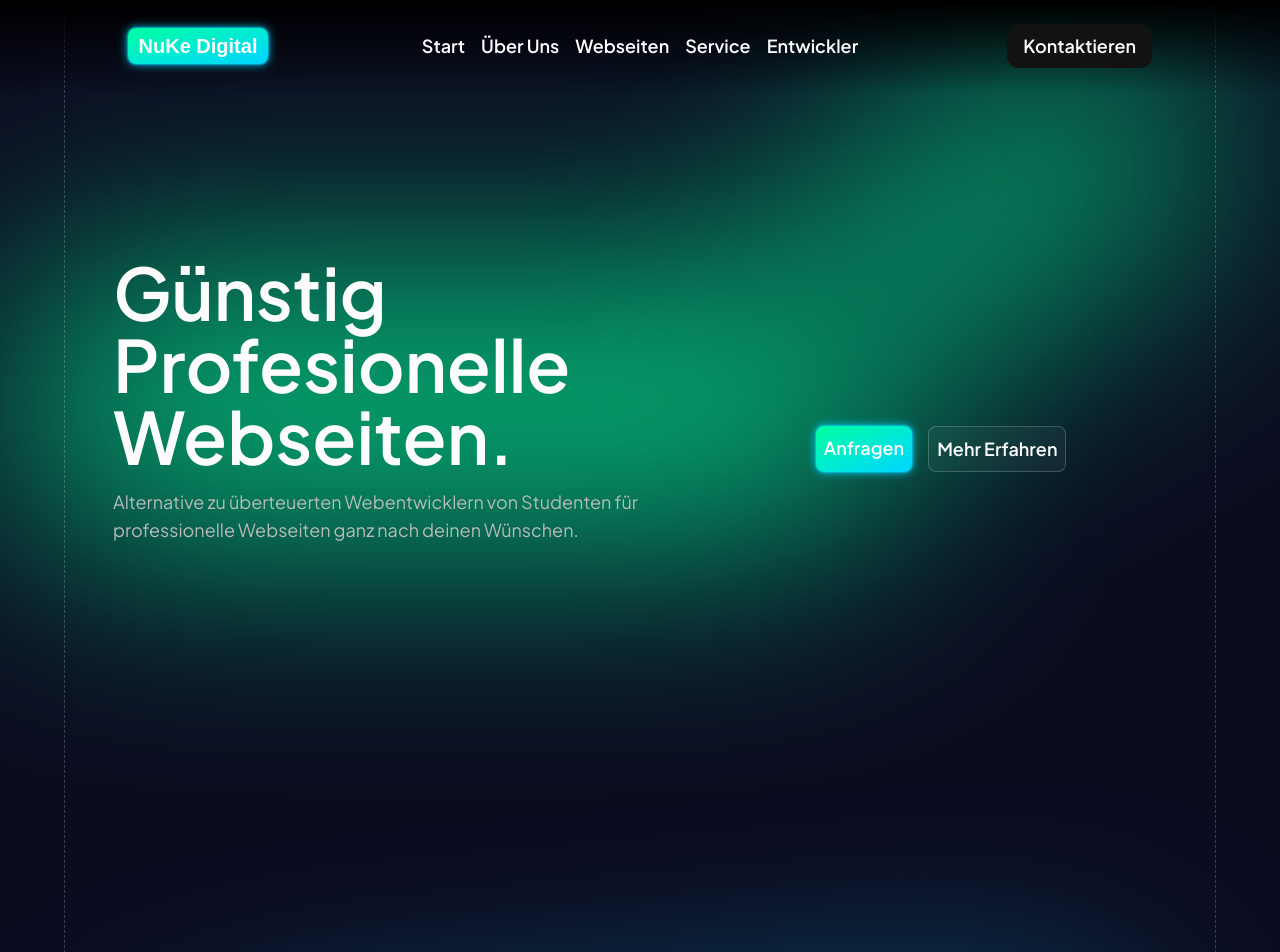
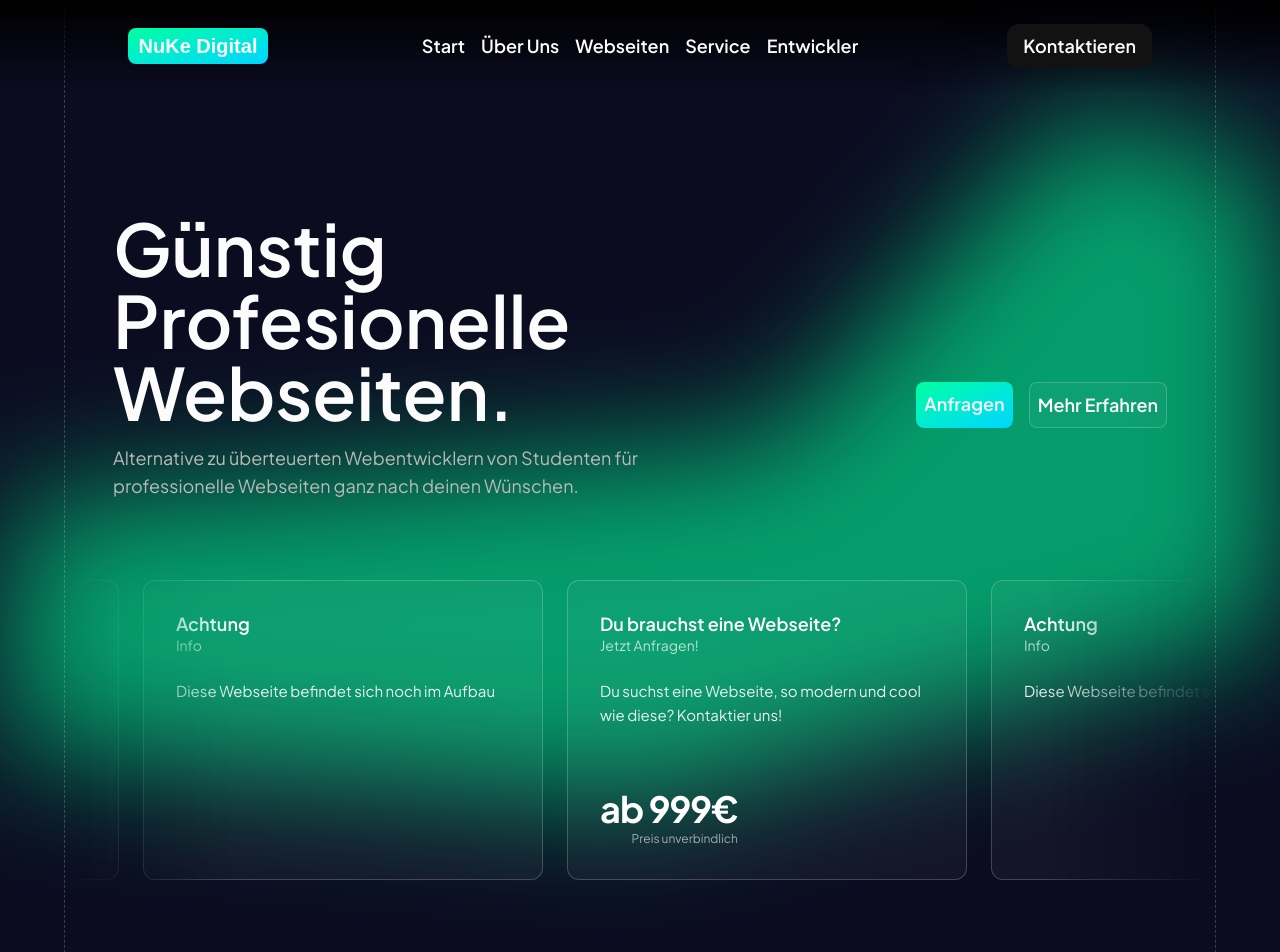
Before and after one commit to Nuke-Digital/nuke-digital, a React (Vite) app in the folder frontend/: page / in a window 1280 px wide. Shown: the top 952 px of the page. Built offline with nearby package versions, Linux system fonts and the light colour scheme.

Commit message:
Card Carousell and blur improve

```diff
--- a/frontend/src/components/Logo.tsx
+++ b/frontend/src/components/Logo.tsx
@@ -6,10 +6,6 @@ export default function Logo({isExpanded}: {isExpanded: boolean}) {
        id='logo'
        href='/'
         initial={false}
-        style={{boxShadow:
-             `0 0 2px #00D4FF,
-              0 0 2px #00D4FF,
-              0 0 10px #00D4FF`}}
         className='p-1 text-xl bg-linear-to-br from-primary to-secondary rounded-lg flex justify-center items-center'
         animate={{
           width: isExpanded ? '140px':'36px'
--- /dev/null
+++ b/frontend/src/components/cardCarousell.tsx
@@ -0,0 +1,134 @@
+import { motion, useAnimationControls } from "framer-motion";
+import { useEffect, useRef, useState } from "react";
+
+interface Testimonial {
+  name: string;
+  role: string;
+  quote: string;
+  score: string;
+  underscore: string;
+}
+
+const testimonials: Testimonial[] = [
+  {
+    name: "Du brauchst eine Webseite?",
+    role: "Jetzt Anfragen!",
+    quote: "Du suchst eine Webseite, so modern und cool wie diese?\nKontaktier uns!",
+    score: "ab 999€",
+    underscore: "Preis unverbindlich"
+  },
+  {
+    name: "Achtung",
+    role: "Info",
+    quote: "Diese Webseite befindet sich noch im Aufbau",
+    score: "",
+    underscore: ""
+  },
+];
+
+interface CardProps {
+  t: Testimonial;
+}
+
+function Card({ t }: CardProps) {
+  return (
+    <div
+      className="relative w-[260px] sm:w-[340px] md:w-[400px] shrink-0 p-5 sm:p-6 md:p-8 overflow-hidden bg-background-secondary border-border border rounded-xl"
+    >
+      {/* subtle inner glow / vignette to match reference */}
+      <div className="pointer-events-none absolute inset-0 rounded-[28px]" />
+
+      <div className="relative flex items-center gap-3 sm:gap-4">
+        <div>
+          <p className="text-white font-semibold text-base sm:text-lg leading-tight">
+            {t.name}
+          </p>
+          <p className="text-white/70 text-xs sm:text-sm">{t.role}</p>
+        </div>
+      </div>
+
+      <p className="relative text-white/90 text-sm sm:text-[15px] leading-relaxed mt-4 sm:mt-6 min-h-[64px] sm:min-h-[72px]">
+        {t.quote}
+      </p>
+
+      <div className="relative flex items-end justify-between mt-6 sm:mt-10">
+
+        <div className="text-right">
+          <p className="text-white text-2xl sm:text-4xl font-bold leading-none tracking-tight">
+            {t.score}
+          </p>
+          <p className="text-white/60 text-[10px] sm:text-xs mt-1">{t.underscore}</p>
+        </div>
+      </div>
+    </div>
+  );
+}
+
+// Pixels per second the track scrolls — keeps speed visually consistent
+// across screen sizes instead of a fixed duration.
+const SPEED_PX_PER_SEC = 50;
+
+export default function CardCarousell() {
+  const setRef = useRef<HTMLDivElement>(null);
+  const [setWidth, setSetWidth] = useState(0);
+  const controls = useAnimationControls();
+
+  // Measure the width of ONE full set of cards (including gaps) so the
+  // loop can jump back by exactly that many pixels — this is what makes
+  // the wrap invisible, regardless of card size or breakpoint.
+  useEffect(() => {
+    if (!setRef.current) return;
+
+    const measure = () => {
+      if (setRef.current) {
+        setSetWidth(setRef.current.getBoundingClientRect().width);
+      }
+    };
+
+    measure();
+
+    const observer = new ResizeObserver(measure);
+    observer.observe(setRef.current);
+    return () => observer.disconnect();
+  }, []);
+
+  useEffect(() => {
+    if (!setWidth) return;
+
+    controls.set({ x: 0 });
+    controls.start({
+      x: -setWidth,
+      transition: {
+        duration: setWidth / SPEED_PX_PER_SEC,
+        ease: "linear",
+        repeat: Infinity,
+        repeatType: "loop",
+      },
+    });
+  }, [setWidth, controls]);
+
+  return (
+    <div className="w-full pt-16 overflow-hidden self-end mask-[linear-gradient(to_right,transparent,black_15%,black_85%,transparent)]">
+      <div className="relative">
+        {/* fade edges */}
+        <div className="pointer-events-none absolute inset-y-0 left-0 w-24 z-10" />
+        <div className="pointer-events-none absolute inset-y-0 right-0 w-24 z-10" />
+
+        <motion.div className="flex gap-6 w-max" animate={controls}>
+          {/* First set — measured for loop width */}
+          <div ref={setRef} className="flex gap-6">
+            {[...testimonials, ...testimonials, ...testimonials].map((t, i) => (
+              <Card key={`a-${i}`} t={t} />
+            ))}
+          </div>
+          {/* Duplicate set for seamless wrap */}
+          <div className="flex gap-6" aria-hidden="true">
+            {testimonials.map((t, i) => (
+              <Card key={`b-${i}`} t={t} />
+            ))}
+          </div>
+        </motion.div>
+      </div>
+    </div>
+  );
+}
--- a/frontend/src/pages/Home.tsx
+++ b/frontend/src/pages/Home.tsx
@@ -3,6 +3,7 @@ import { TbExternalLink, TbLocation } from "react-icons/tb";
 import { AnimatePresence, motion, useScroll, useTransform } from "framer-motion";
 import { useRef, useState } from "react"
 import MoAesthetikLogo from "/moAesthetikLogo.svg";
+import CardCarousell from "../components/cardCarousell";
 
 export const websites = [
   {
@@ -25,13 +26,21 @@ export default function Home() {
 
   return (
     <div className="relative">
-      <div className="absolute w-full h-full overflow-x-hidden inset-0">
-      <motion.div
-        className="absolute -z-50 right-10 top-20 w-[37vw] h-60 rotate-[-30deg] blur-[120px] bg-primary rounded-full opacity-60"
+      <div className="absolute w-full h-full overflow-x-hidden inset-0 bg-blur"
+      >
+      <div
+        className="
+          absolute
+          w-screen
+          md:h-screen
+          h-[90vh]
+          md:opacity-60
+          opacity-40
+          -z-30
+          bg-primary
+          [clip-path:polygon(83.88%_13.75%,100%_21%,100%_79.25%,50.38%_100%,0%_93.75%,1%_62.5%,60.75%_54.75%)]
+        "
       />
-        <motion.div initial={{opacity: 0.6}} animate={{opacity: [0.6, 0.4, 0.6, 0.8, 0.6]}}
-        transition={{ repeat: Infinity, duration: 10, ease: 'easeInOut'}}
-        className="absolute -z-50 left-0 top-70 w-[70vw] h-62.5 bg-primary blur-[120px] rounded-full opacity-60"/>
       </div>
 
     <div className="lg:mx-16 mx-4 border-l border-r border-border border-dashed -mt-20 mb-1 relative">
@@ -109,8 +118,10 @@ export default function Home() {
         </section>
       </main>
     </div>
-      <div className="absolute -z-50 -left-15 -bottom-50 w-[80vw] h-50 bg-primary blur-[120px] rounded-full opacity-60" />
-      <div className="md:block hidden absolute -z-50 left-175 -bottom-50 w-50 h-50 bg-primary blur-[120px] rounded-full opacity-60" />
+    <div className="bg-blur">
+      <div className="absolute -z-50 -left-15 -bottom-50 w-[80vw] h-50 bg-primary rounded-full opacity-60" />
+      <div className="md:block hidden absolute -z-50 left-175 -bottom-50 w-50 h-50 bg-primary rounded-full opacity-60" />
+    </div>
   </div>
   );
 }
@@ -141,20 +152,16 @@ export const Section1 = () => {
     return (
       <div className="relative w-full z-20">
         <section id="start" ref={heroRef} style={{height: `calc(${SECTION_HEIGHT}px + 100vh)`}} className="relative w-full h-full">
-          <div className="h-screen flex flex-col md:px-12 px-4 gap-4 justify-center items-center mt-20">
-            <div className="flex md:flex-row flex-col justify-start w-full">
+          <div className="h-[110vh] relative flex flex-col gap-4 justify-end items-center mt-20">
+            <div className="flex md:flex-row flex-col justify-start w-full md:px-12 px-4">
               <h1 className="md:text-7xl text-5xl font-semibold flex-2 wrap-anywhere">Günstig Profesionelle Webseiten.</h1>
-              <div className="flex-1 md:self-end justify-start flex flex-row gap-4 font-semibold z-50 md:py-0 py-4 text-lg">
+              <div className="flex-1 md:self-end justify-end flex flex-row gap-4 font-semibold z-50 md:py-0 py-4 text-lg">
                  <motion.a
                   initial={false}
                   whileHover={{
                     scale: 1.1
                   }}
                   href="/"
-                  style={{boxShadow:
-                      `0 0 2px #00D4FF,
-                        0 0 2px #00D4FF,
-                        0 0 10px #00D4FF`}}
                   className='p-2 bg-linear-to-br from-primary to-secondary rounded-lg text-center'
                   >
                     Anfragen
@@ -172,18 +179,21 @@ export const Section1 = () => {
                   </motion.a>
               </div>
             </div>
-            <div className="flex flex-row justify-start w-full">
+            <div className="flex flex-row justify-start w-full md:px-12 px-4">
               <h3 className="flex-1 text-tex-secondary md:text-lg text-lg">Alternative zu überteuerten Webentwicklern von Studenten für professionelle Webseiten ganz nach deinen Wünschen.</h3>
               <div className="md:flex-1"/>
             </div>
+              <CardCarousell/>
           </div>
           <motion.div style={{opacity}} className="md:flex hidden md:flex-row flex-col h-full w-full relative md:px-32">
             <div id="about" className="sticky top-0 flex-1 h-screen flex items-center justify-center">
               <motion.div  style={{opacity: opacity_a, y}} className="flex flex-row gap-8">
                 <span className="w-1 bg-primary"/>
+                <div className="w-full h-full bg-blur">
+                  <div className="bg-secondary w-[70vw] h-[40vh] absolute top-0 -left-16 opacity-50"/>
+                </div>
                 <h2 className="md:text-7xl text-5xl uppercase font-bold">WIESO<br/>NUKE<br/>DIGITAL?</h2>
               </motion.div>
-                <motion.div initial={{opacity:0}} whileInView={{opacity:1}} viewport={{once: true}} transition={{duration: 0.5, ease: 'easeInOut'}} className="bg-secondary w-[70vw] h-32 absolute top-75 left-0 -rotate-5 -z-50 blur-[120px]"/>
             </div>
             <div className="h-full flex flex-col flex-1 items-stretch">
               <div className="flex flex-1 items-center flex-col justify-center gap-4">
@@ -212,11 +222,9 @@ Dabei steht die Entwicklung moderner Websites mit Leidenschaft und hoher Qualit
             <div className="sticky top-0 flex h-screen items-center">
               <motion.div style={{opacity: opacity_a}} className="flex flex-row gap-8">
                 <span className="w-1 bg-primary"/>
-                <div className="bg-secondary w-[70vw] h-32 absolute top-75 left-5 -z-50 blur-[120px] transform-gpu will-change-transform"/>
                 <motion.h2 id="about" style={{y: y_mobile}} className="will-change-transform transform-gpu md:text-7xl text-5xl uppercase font-bold">WIESO<br/>NUKE<br/>DIGITAL?</motion.h2>
               </motion.div>
             </div>
-
             <div className="h-full flex flex-col flex-1 items-stretch pl-8 pr-2">
               <div className="flex flex-1 items-center flex-col justify-center gap-4">
                 <h2 className="uppercase md:text-4xl text-2xl text-primary">preis günstig entwickelt von Studenten</h2>
--- a/frontend/src/style.css
+++ b/frontend/src/style.css
@@ -72,3 +72,19 @@ html {
 #logo {
   font-family: Arial, Helvetica, sans-serif;
 }
+
+.bg-blur {
+  filter: blur(64px);
+  -webkit-filter: blur(64px);
+  transform: translate3d(0, 0, 0);
+  will-change: transform;
+}
+
+@media (width < 64rem) {
+  .bg-blur {
+  filter: blur(32px);
+  -webkit-filter: blur(32px);
+  transform: translate3d(0, 0, 0);
+  will-change: transform;
+}
+}
```
Also changed, not shown: frontend/public/blur.png (added), frontend/public/pngegg.png (added).
